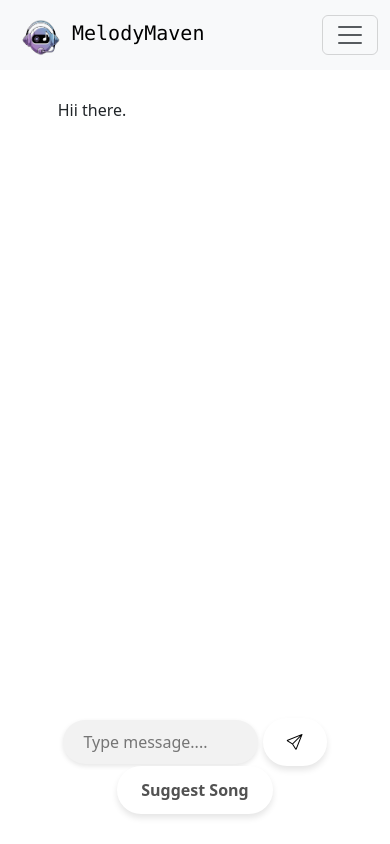
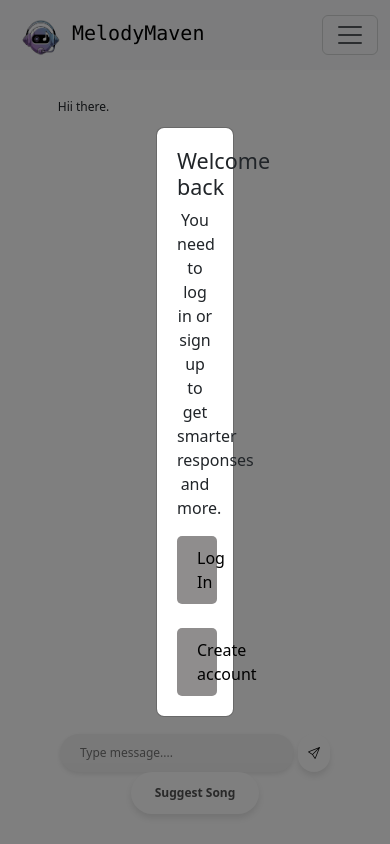
Before and after one commit to GauravChavan2004/college_Chatbot_song, a Django app: page / in a window 390 px wide. Run offline with Django 5.2, Linux system fonts and the light colour scheme.

Commit message:
login page design

```diff
--- a/chatbot_app/views.py
+++ b/chatbot_app/views.py
@@ -20,7 +20,11 @@ from spotipy.oauth2 import SpotifyOAuth
 lemmatizer = WordNetLemmatizer()
 
 def home(request):
-    return render(request,"index.html",{})
+    # Check if the user is authenticated
+    context = {
+        'is_logged_in': request.user.is_authenticated
+    }
+    return render(request,"index.html", context)
 
 def chatbot_response(msg):
     words = word_tokenize(msg)
--- a/template/index.html
+++ b/template/index.html
@@ -108,10 +108,61 @@
     .container {
       width: 50%;
       margin-top: 50px;
+      height: 610px;
+      overflow-y: auto;
+      scroll-behavior: smooth;
+    }
+    .container::-webkit-scrollbar {
+      display: none;
+    }
+    .modal {
+      display: none; /* Hidden by default */
+      position: fixed; /* Stay in place */
+      left: 0;
+      top: 0;
+      width: 100%;
+      height: 100%;
+      background-color: rgba(0, 0, 0, 0.5); /* Black with opacity */
+      justify-content: center;
+      align-items: center;
+    }
+    .modal-content {
+      width: 20%;
+      background-color: #fff;
+      padding: 20px;
+      border-radius: 8px;
+      text-align: center;
+    }
+    .modal-content button {
+      padding: 10px 20px;
+      background-color:#8f8d8d;
+      color: black;
+      border: none;
+      border-radius: 5px;
+      cursor: pointer;
+    }
+    .modal-content button:hover {
+      background-color: #7e7b7b;
+      box-shadow:  0 0 8px hsla(210, 2%, 16%, 0.677);
+      outline: none;
     }
     @media only screen and (max-width: 450px) {
       .container {
         width: 95%;
+        height: 500px;
+        font-size: 12px;
+      }
+      #textInput {
+        width: 60%;
+        padding: 10px 20px;
+        font-size: 12px;
+      }
+      #Submit_btn {
+        font-size: 12px;
+        padding: 10px;
+      }
+      #redirectToSpotify {
+        font-size: 12px;
       }
     }
     @media (min-width: 450px) and (max-width: 786px) {
@@ -121,6 +172,32 @@
     }
   </style>
   <body>
+    {% if messages %}
+    <ul class="messages">
+      {% for message in messages %}
+      <script defer>
+        alert('{{message}}');
+      </script>
+
+      {% endfor %}
+    </ul>
+    {% endif %} {% if messages %}
+    <!-- Hidden element to store the message -->
+    <ul class="list-unstyled d-none">
+      {% for message in messages %}
+      <li class="django-message" data-message="{{ message }}">{{ message }}</li>
+      {% endfor %}
+    </ul>
+    {% endif %}
+    <div id="loginModal" class="modal">
+      <div class="modal-content">
+        <h4>Welcome back</h4>
+        <p>You need to log in or sign up to get smarter responses and more.</p>
+        <button id="loginButton">Log In</button><br />
+        <button id="signupButton">Create account</button>
+      </div>
+    </div>
+
     {% include "header.html" %}
     <div class="container p-5">
       <div id="BotInput">
@@ -188,6 +265,24 @@
             }
           });
         });
+        window.onload = function() {
+          var isLoggedIn = {{ is_logged_in|yesno:"true,false" }};
+
+          if (!isLoggedIn) {
+              var modal = document.getElementById("loginModal");
+              modal.style.display = "flex"; // Show the modal
+
+              // Redirect to login page when the button is clicked
+              var loginButton = document.getElementById("loginButton");
+              loginButton.onclick = function() {
+                  window.location.href = "{% url 'user_login' %}";
+              };
+              var signupButton = document.getElementById("signupButton");
+              signupButton.onclick = function() {
+                  window.location.href = "{% url 'user_register' %}";
+              };
+          }
+      };
     </script>
   </body>
 </html>
--- a/users/views.py
+++ b/users/views.py
@@ -4,7 +4,7 @@ from django.contrib import messages
 from django.contrib.auth import logout
 from django.contrib.auth.decorators import login_required
 
-@login_required
+#@login_required
 def user_register(request):
     if request.method=='POST':
         first_name=request.POST['first_name']
@@ -37,7 +37,7 @@ def user_login(request):
     if request.method=='POST':
         username=request.POST['username']
         password=request.POST['password']
-        user=auth.authenticate(username=username,password=password)
+        user= auth.authenticate(username=username,password=password)
 
         if user is not None:
             auth.login(request,user)
```
Also changed, not shown: template/login.html (+30 -7 lines), template/register.html (+45 -42 lines). Lines whose indentation alone changed are shown as unchanged.
